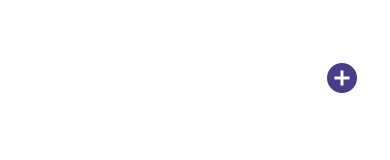
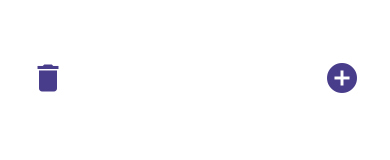
Before and after one commit to behrends/NiceQuotes, a React Native app: screen / in a window 390 px wide. Shown: the top 160 px of the page. Built offline with nearby package versions, Linux system fonts and the light colour scheme.

Commit message:
Löschen von Zitaten ermöglichen

```diff
--- a/App.js
+++ b/App.js
@@ -46,6 +46,14 @@ export default function App() {
     saveQuotes(newQuotes);
   }
 
+  function removeQuoteFromList() {
+    const newQuotes = [...quotes];
+    newQuotes.splice(index, 1);
+    setQuotes(newQuotes);
+    setIndex(0);
+    saveQuotes(newQuotes);
+  }
+
   function saveQuotes(newQuotes) {
     // Speicherung der Zitate in AsyncStorage
     AsyncStorage.setItem('QUOTES', JSON.stringify(newQuotes));
@@ -61,6 +69,11 @@ export default function App() {
 
   return (
     <View style={styles.container}>
+      <IconButton
+        onPress={removeQuoteFromList}
+        icon="delete"
+        style={styles.delete}
+      />
       <IconButton
         onPress={() => setShowNewDialog(true)}
         icon="add-circle"
@@ -98,4 +111,9 @@ const styles = StyleSheet.create({
     top: 60,
     right: 30,
   },
+  delete: {
+    position: 'absolute',
+    top: 60,
+    left: 30,
+  },
 });
```
